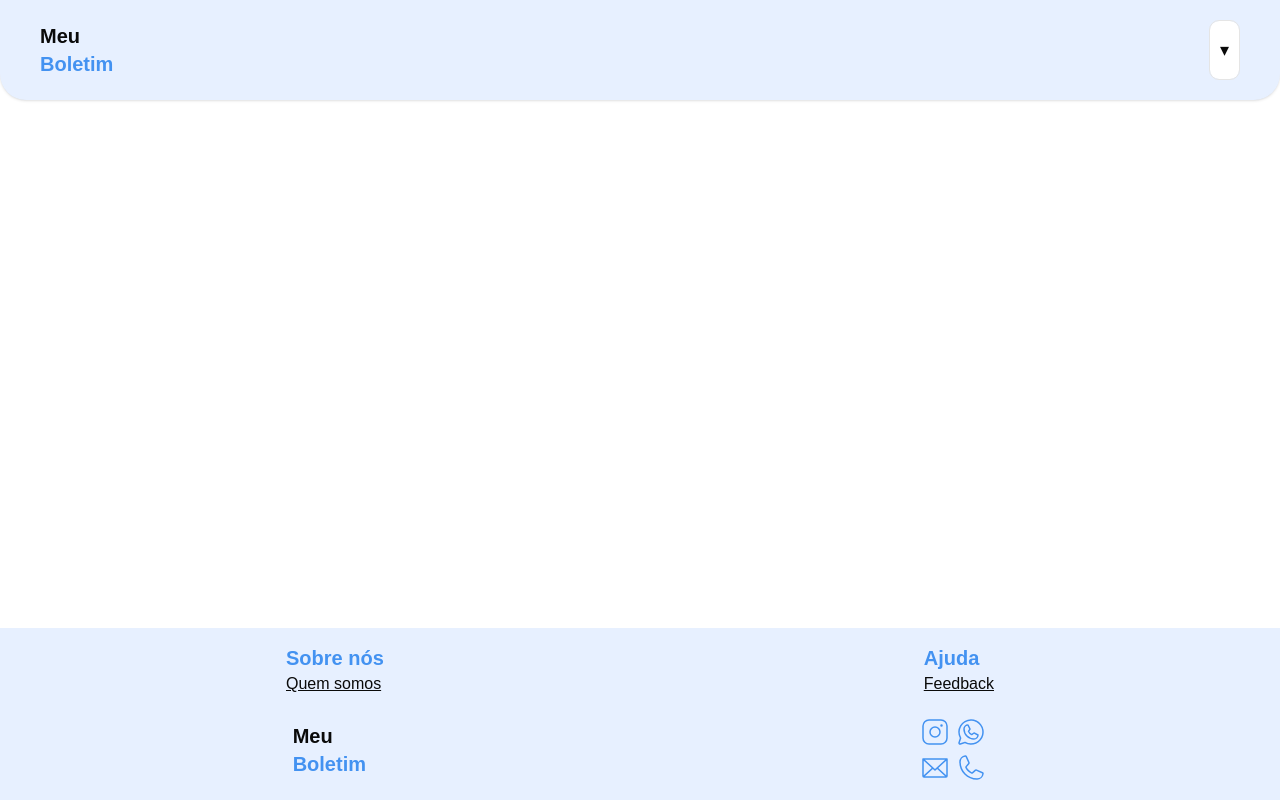
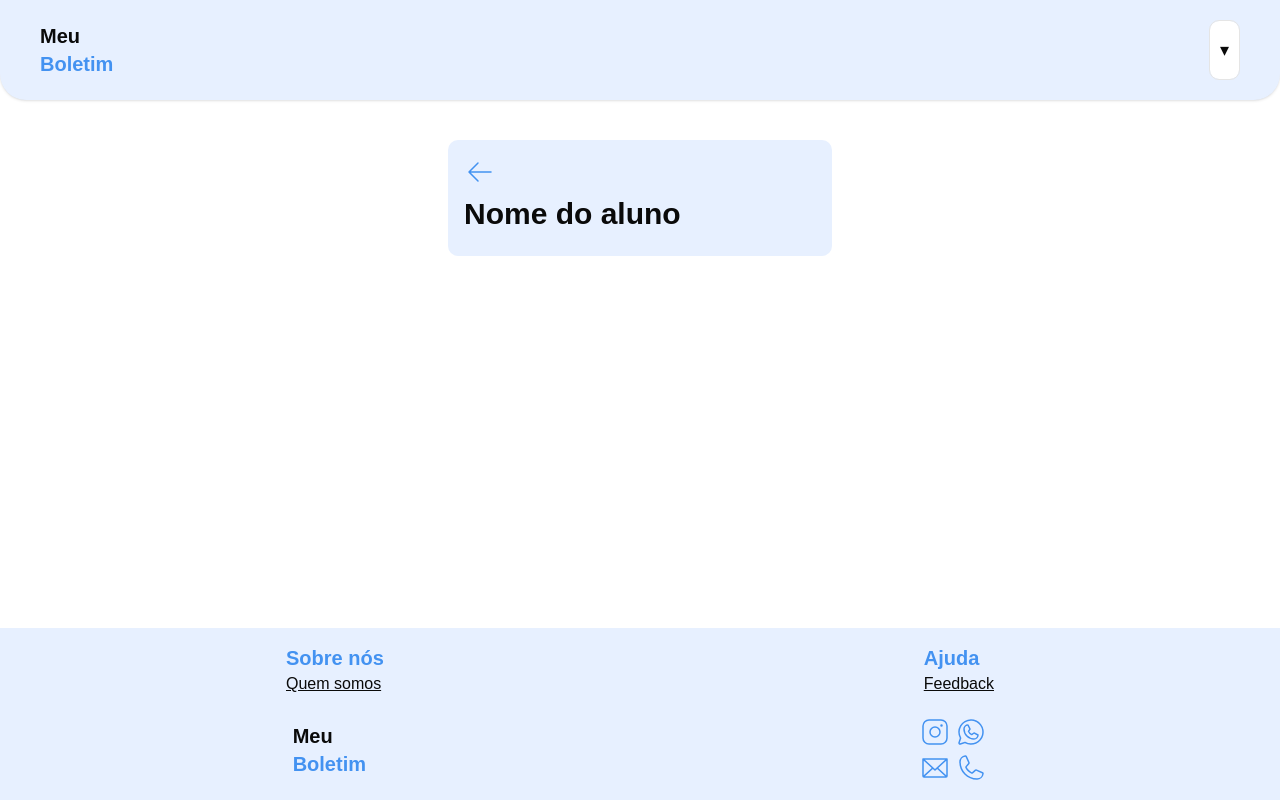
Before and after one commit to Gleison-dev/meuBoletimFrontend, a React (Vite) app: page /notesOfStudent/1 in a window 1280 px wide. Built offline with nearby package versions, Linux system fonts and the light colour scheme; no server answers; sample sign-in values are in the browser's storage.

Commit message:
feat: Notes schema

```diff
--- a/src/App.jsx
+++ b/src/App.jsx
@@ -40,12 +40,12 @@ export default function App() {
                 element={<DashboardClass />}
               ></Route>
               <Route
+                path="/notesOfStudent/:studentId"
+                element={<NotesOfStudent />}
+              ></Route>
+              <Route
                 path="/dashboardAdmin"
                 element={<DashboardAdmin />}
-              ></Route>
-              <Route
-                path="/notesOfStudent/:studentId"
-                element={<NotesOfStudent />}
               ></Route>
             </Route>
           </Routes>
--- a/src/components/CardStudent/cardStudent.jsx
+++ b/src/components/CardStudent/cardStudent.jsx
@@ -12,7 +12,7 @@ export default function CardStudent({ id, name, disciplineId }) {
         </div>
         <hr className="w-20 border border-azul" />
         <div className="flex flex-col justify-center items-centers gap-2">
-          <NavLink to={`/noteOfStudent/${id}`}>
+          <NavLink to={`/notesOfStudent/${id}`}>
             <button className="p-1 w-25 h-8 rounded-lg border border-gray-300 cursor-pointer hover:bg-azul-claro">
               Ver nota
             </button>
--- a/src/pages/NotesOfStudent/notesOfStudents.jsx
+++ b/src/pages/NotesOfStudent/notesOfStudents.jsx
@@ -1,7 +1,50 @@
+import { AuthContext } from "@/context/AuthContext";
+import { api } from "@/services/api";
+import { useContext, useEffect, useState } from "react";
+import { NavLink, useParams } from "react-router-dom";
+import icon_arrow from "../../assets/icon_arrow.svg";
+
 export default function NotesOfStudent() {
+  const { token } = useContext(AuthContext);
+  const { studentId } = useParams();
+  const [notes, setNotes] = useState([]);
+
+  const handleNote = async () => {
+    try {
+      const response = await api.get(`/noteByStudent?studentId=${studentId}`, {
+        headers: {
+          Authorization: `Bearer ${token}`,
+        },
+      });
+      setNotes(response.data.note);
+    } catch (error) {
+      const message =
+        error.response?.data?.message || "Erro ao listar a nota do estudante.";
+      return console.error(message);
+    }
+  };
+
+  useEffect(() => {
+    handleNote();
+  }, [token]);
+
   return (
     <>
-      <section></section>
+      <section className="flex flex-col justify-center items-center mt-10">
+        <div className="w-96 p-4 rounded-lg bg-azul-claro">
+          <NavLink to="/dashboardTeacher">
+            <div>
+              <img src={icon_arrow} alt="Ícone de seta" />
+            </div>
+          </NavLink>
+          <div className="mt-2 mb-2">
+            <h1 className="text-3xl">
+              <strong>Nome do aluno</strong>
+            </h1>
+          </div>
+          <div className="w-80 rounded-lg bg-branco"></div>
+        </div>
+      </section>
     </>
   );
 }
```
